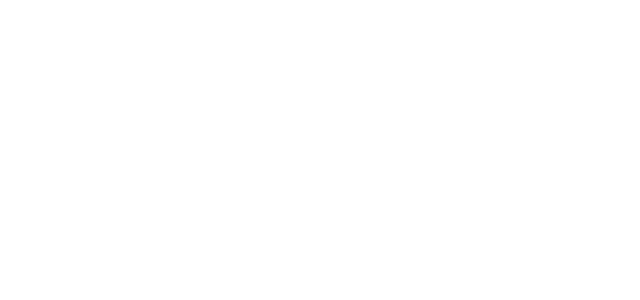
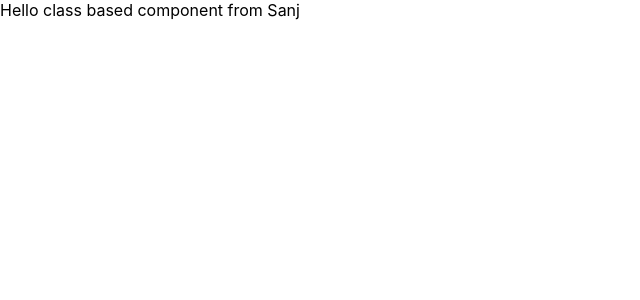
Before and after one commit to Sanjana9211/NewsRoom, a React (Create React App) app: page / in a window 1280 px wide. Shown: the top 300 px of the page, without its empty margins (0-640 px from the left). Built offline with nearby package versions, Linux system fonts and the light colour scheme.

Commit message:
trying class based

```diff
--- a/src/App.js
+++ b/src/App.js
@@ -2,10 +2,11 @@
 import React, { Component } from 'react'
 
 export default class App extends Component {
+  c='Sanj';
   render() {
     return (
       <div>
-
+        Hello class based component from {this.c}
       </div>
     )
   }
```
Also changed, not shown: src/logo.svg (deleted).
